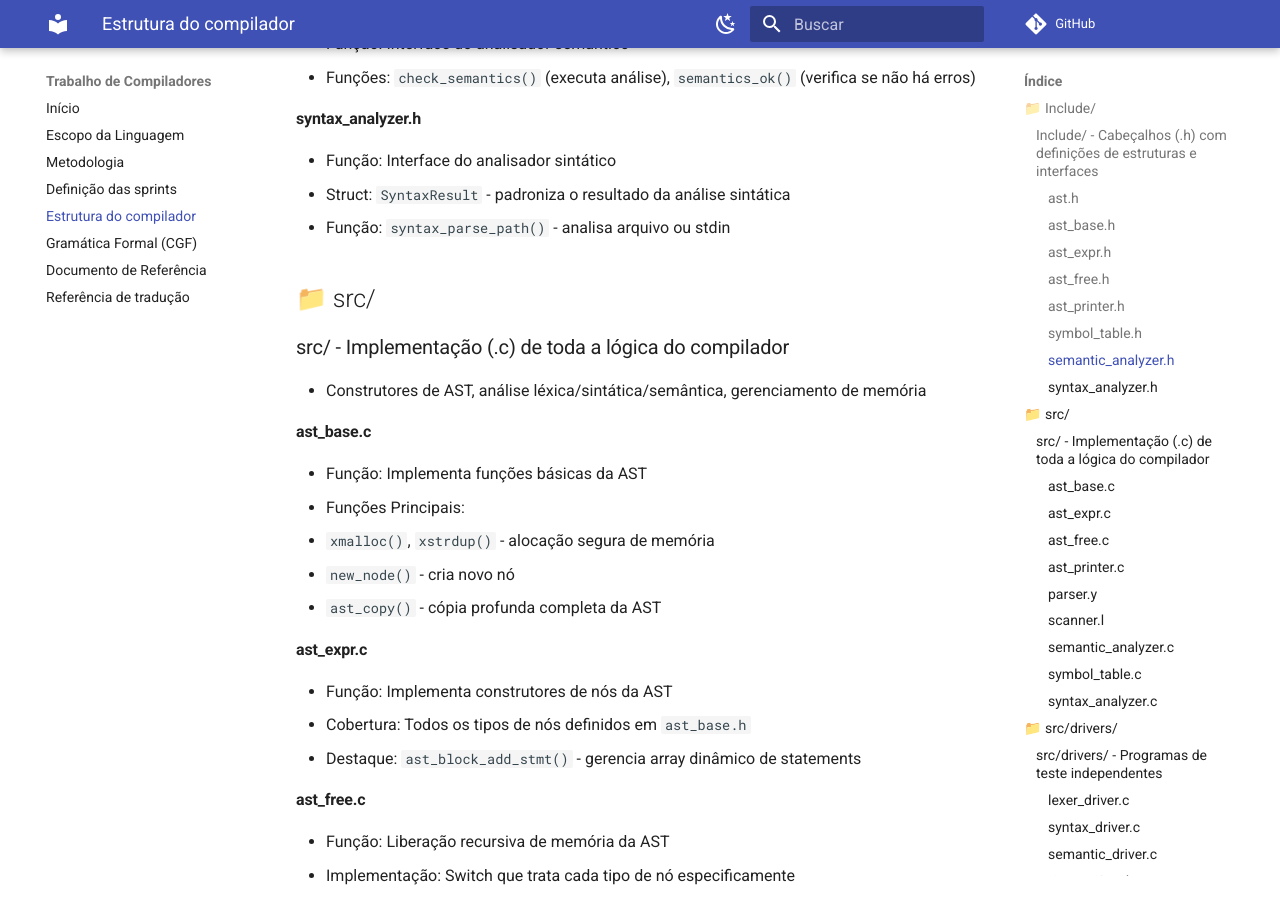
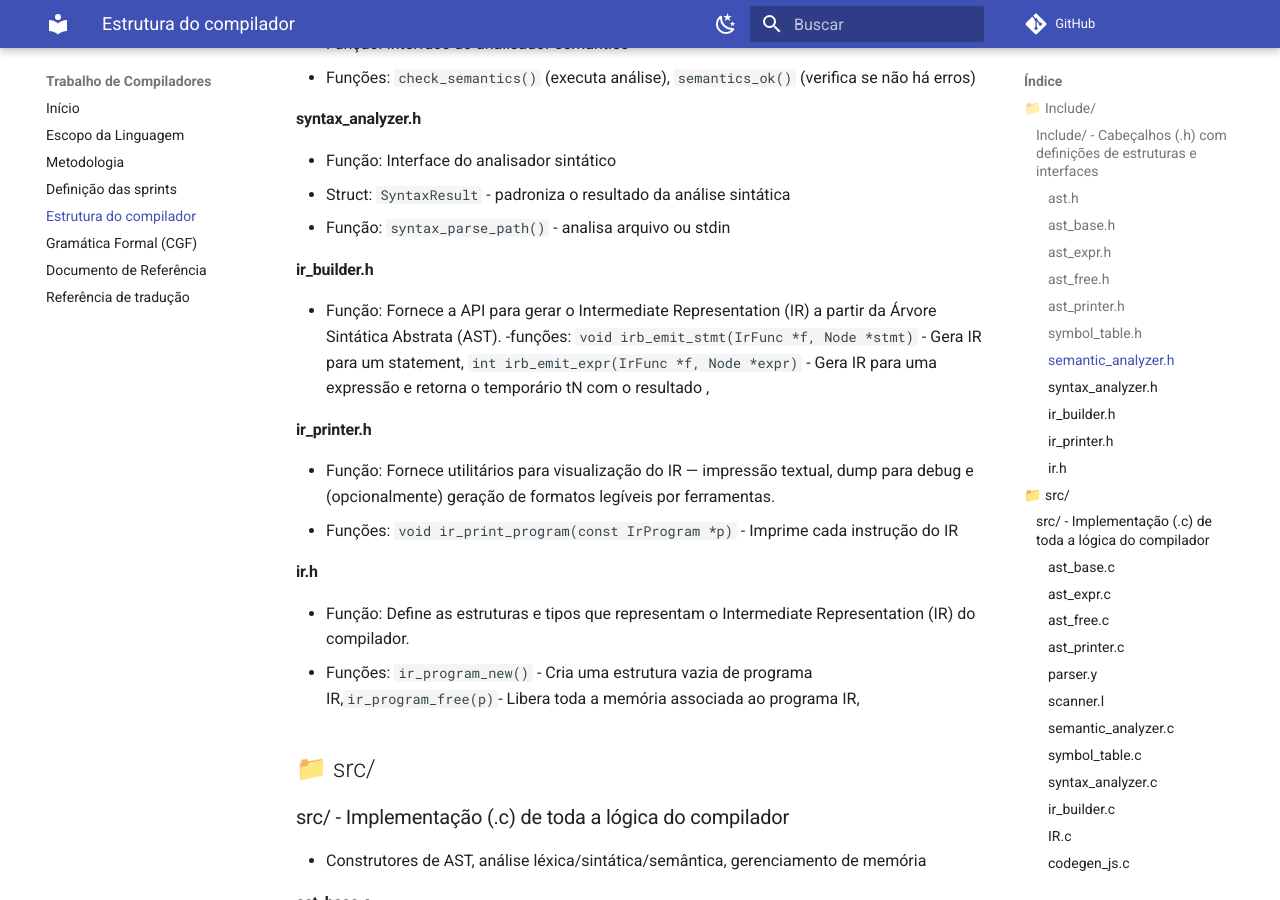
Before and after one commit to Akaeboshi/ASTeroids-Equipe12, an MkDocs documentation site: the page built from docs/estrutura.md, in a window 1280 px wide and 900 px high, scrolled down 1290 px. Built offline with MkDocs 1.6.1 and Material for MkDocs 9.7.7, drawn with Linux system fonts in a browser that asks for light colours; comment, search, counter and statistics services are not loaded; some of the changed text lies outside the part shown.

Commit message:
feat/documentação de estrutura,sprints e read me

```diff
--- a/docs/estrutura.md
+++ b/docs/estrutura.md
@@ -44,6 +44,18 @@
 - Função: Interface do analisador sintático
 - Struct: `SyntaxResult` - padroniza o resultado da análise sintática
 - Função: `syntax_parse_path()` - analisa arquivo ou stdin
+
+#### ir_builder.h
+- Função: Fornece a API para gerar o Intermediate Representation (IR) a partir da Árvore Sintática Abstrata (AST).
+-funções: `void irb_emit_stmt(IrFunc *f, Node *stmt)` -  Gera IR para um statement, `int  irb_emit_expr(IrFunc *f, Node *expr)` - Gera IR para uma expressão e retorna o temporário tN com o resultado ,
+
+#### ir_printer.h
+- Função: Fornece utilitários para visualização do IR — impressão textual, dump para debug e (opcionalmente) geração de formatos legíveis por ferramentas.
+- Funções: `void ir_print_program(const IrProgram *p)` - Imprime cada instrução do IR
+
+#### ir.h
+- Função: Define as estruturas e tipos que representam o Intermediate Representation (IR) do compilador.
+- Funções: `ir_program_new()` - Cria uma estrutura vazia de programa IR,`ir_program_free(p)`- Libera toda a memória associada ao programa IR,
 
 ## 📁 src/
 
@@ -113,6 +125,15 @@
 - Função: Driver do analisador sintático
 - Função: `syntax_parse_path()` - coordena parsing de arquivo/stdin
 
+#### ir_builder.c
+- Função: Construtor do IR
+
+#### IR.c
+- Função gerador do codigo intermediario
+
+#### codegen_js.c
+- Função gerador final do codigo em js
+
 ## 📁 src/drivers/
 
 ### src/drivers/ - Programas de teste independentes
```
Also changed, not shown: README.md (+32 -3 lines), docs/definicao_sprints.md (+33 -8 lines).
